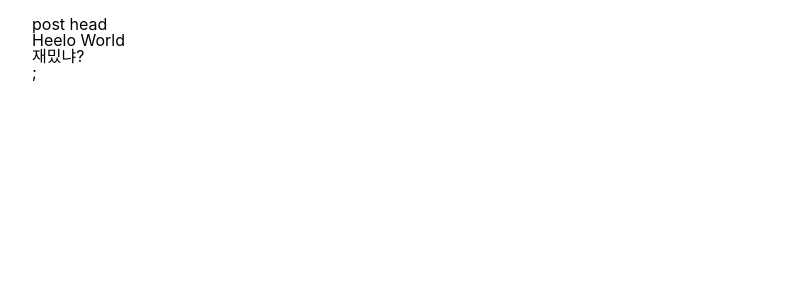
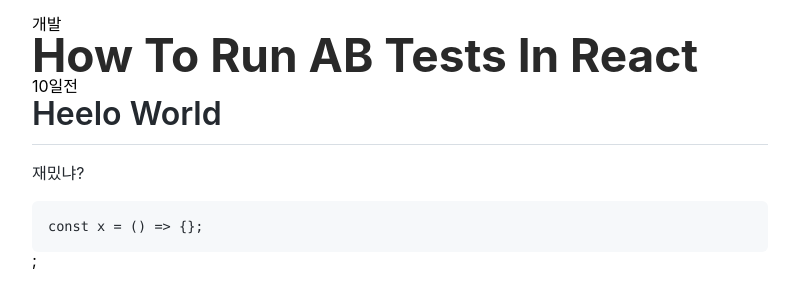
Before and after one commit to nakzyu/blog, a Next.js app: page /hello in a window 1280 px wide. Shown: the top 308 px of the page, without its empty margins (240-1039 px from the left). Built offline with nearby package versions, Linux system fonts and the light colour scheme.

Commit message:
Feat: Post components

```diff
--- /dev/null
+++ b/src/components/header.tsx
@@ -0,0 +1,10 @@
+const Header: React.FC = () => {
+  return (
+    <header>
+      <div></div>
+      <div></div>
+    </header>
+  );
+};
+
+export default Header;
--- a/src/components/postBody.tsx
+++ b/src/components/postBody.tsx
@@ -4,7 +4,6 @@
 
 const PostBody: React.FC<PostType> = ({ data, content }): JSX.Element => {
   const [text] = useState(content);
-  return <ReactMarkdown>{text}</ReactMarkdown>;
+  return <ReactMarkdown className='markdown-body'>{text}</ReactMarkdown>;
 };
-
 export default PostBody;
--- a/src/components/postHead.tsx
+++ b/src/components/postHead.tsx
@@ -1,7 +1,20 @@
+import styled from "styled-components";
 import PostType from "../../public/types/postType";
+import Title from "../styles/components/title";
 
-const PostHead: React.FC<PostType> = ({ data, content }) => {
-  return <div>post head</div>;
+const PostHead: React.FC<PostType> = ({ data, content }: PostType) => {
+  return (
+    <Container>
+      <p>{data.category}</p>
+      <Title>{data.title}</Title>
+      <p>10일전</p>
+    </Container>
+  );
 };
 
+const Container = styled.div`
+  display: flex;
+  flex-direction: column;
+`;
+
 export default PostHead;
--- a/src/pages/[slug]/index.tsx
+++ b/src/pages/[slug]/index.tsx
@@ -1,5 +1,6 @@
 import { GetStaticPropsContext, NextPage } from "next";
 import PostType from "../../../public/types/postType";
+import Header from "../../components/header";
 import PostBody from "../../components/postBody";
 import PostHead from "../../components/postHead";
 import { getPaths, getPost } from "../../utils/postHandler";
@@ -7,6 +8,7 @@
 const PostPage: NextPage<PostType> = ({ data, content }) => {
   return (
     <>
+      <Header />
       <PostHead data={data} content={content} />
       <PostBody data={data} content={content} />;
     </>
```
Also changed, not shown: src/posts/hello.md (+6 -1 lines), public/images/profile.jpg (added), 1 other file (tests, documents, lock files or other folders).
